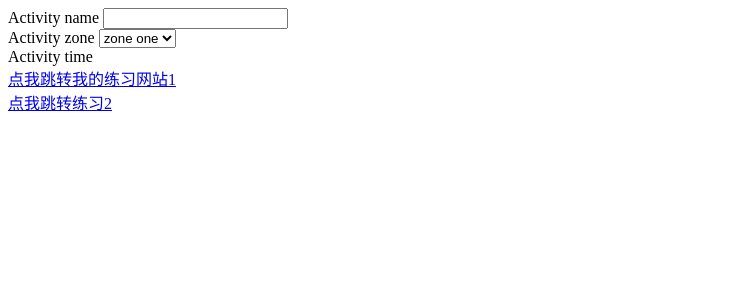
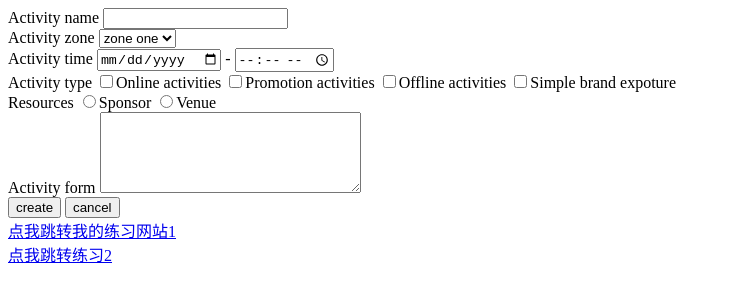
Before and after one commit to Anthony557324/learnHtml, a plain HTML site: page indextest.html in a window 1280 px wide. Shown: the whole page, without its empty margins (0-731 px from the left). Drawn offline with Linux system fonts and the light colour scheme.

Commit message:
feat:完成表单复现

```diff
--- a/indextest.html
+++ b/indextest.html
@@ -1,14 +1,13 @@
 <!DOCTYPE html>
 <html lang="en">
   <head>
-    <meta charset="UTF-8">
-    <meta name="viewport" content="width=device-width, initial-scale=1.0">
+    <meta charset="UTF-8" />
+    <meta name="viewport" content="width=device-width, initial-scale=1.0" />
     <title>练习test</title>
   </head>
   <body>
-
     <span>Activity name</span>
-    <input type="text">
+    <input type="text" />
     <div>
       <span>Activity zone</span>
       <select>
@@ -19,15 +18,46 @@
 
     <div>
       <span>Activity time</span>
+      <input type="date" name="data" />
+      <span> - </span>
+      <input type="time" name="time" />
     </div>
 
     <div>
-        <a href="file:///D:/360MoveData/Users/lenovo/Desktop/project/learnHtml/index.html">点我跳转我的练习网站1</a>
+      <span>Activity type</span>
+      <input type="checkbox" name="type" />Online activities
+      <input type="checkbox" name="type" />Promotion activities
+      <input type="checkbox" name="type" />Offline activities
+      <input type="checkbox" name="type" />Simple brand expoture
+    </div>
+
+    <div>
+      <span>Resources</span>
+      <input type="radio" name="choose" />Sponsor
+      <input type="radio" name="choose" />Venue
+    </div>
+
+    <div>
+      <span>Activity form</span>
+      <textarea cols="30" rows="5"></textarea>
+    </div>
+
+    <div>
+      <button>create</button>
+      <button>cancel</button>
+    </div>
+
+    <div>
+      <a
+        href="file:///D:/360MoveData/Users/lenovo/Desktop/project/learnHtml/index.html"
+        >点我跳转我的练习网站1</a
+      >
     </div>
     <div>
-        <a href="file:///D:/360MoveData/Users/lenovo/Desktop/project/learnHtml/index2.html">点我跳转练习2</a>
+      <a
+        href="file:///D:/360MoveData/Users/lenovo/Desktop/project/learnHtml/index2.html"
+        >点我跳转练习2</a
+      >
     </div>
-
-
   </body>
 </html>
```
Lines whose indentation alone changed are shown as unchanged.
